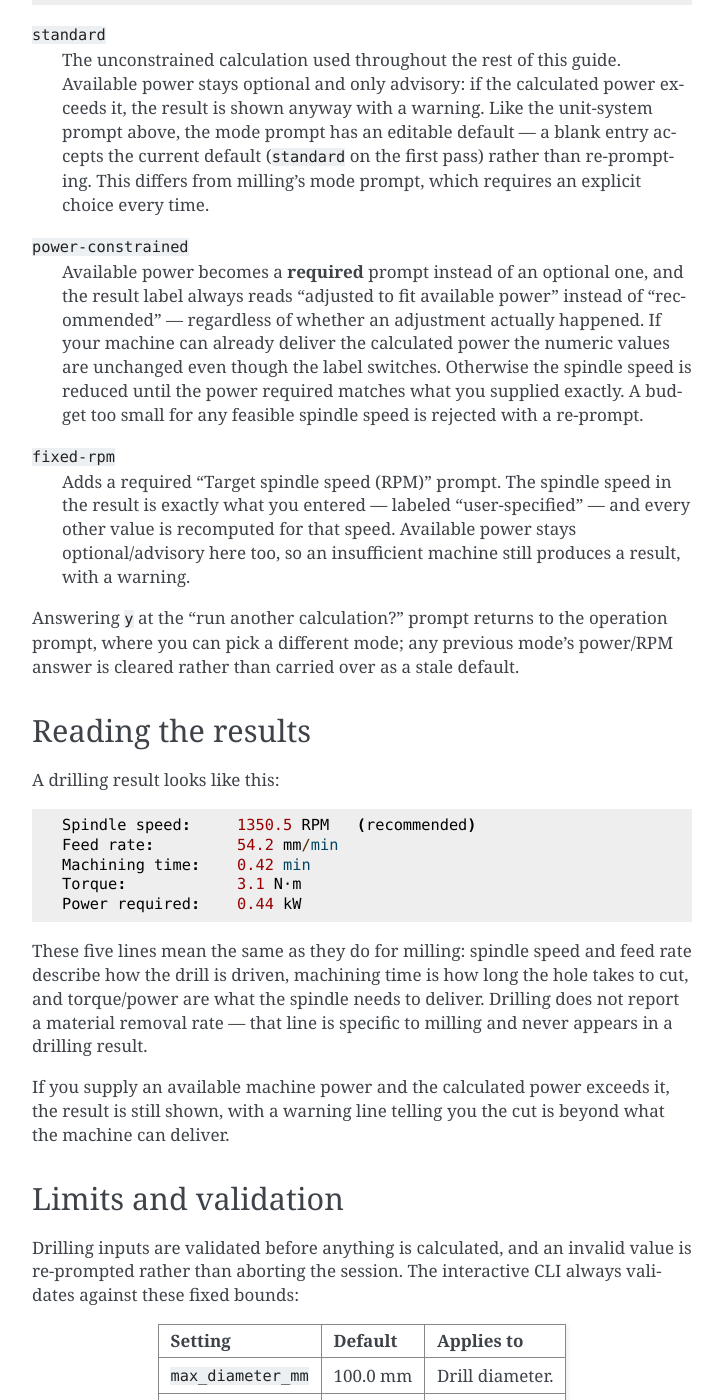
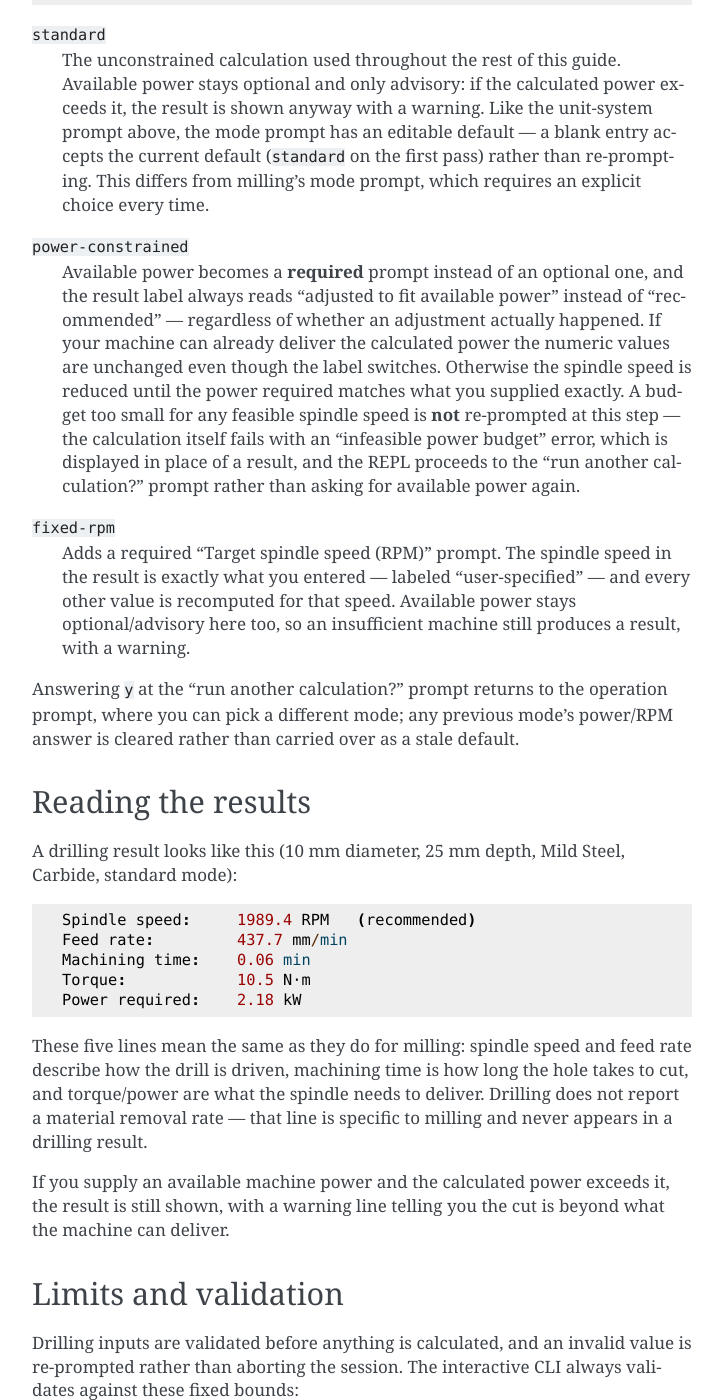
Before and after one commit to kniklas/machine-calc, a Sphinx documentation site: the page built from docs/source/drilling.rst, in a window 1280 px wide and 1400 px high, scrolled down 1286 px. Shown: the whole window, without its empty margins (388-1111 px from the left). Built offline with Sphinx 7.4.7, drawn with Linux system fonts in a browser that asks for light colours; some of the changed text lies outside the part shown.

Commit message:
docs: fix second round of Copilot balanced review findings
- drilling.rst: correct the power-constrained infeasible-budget
  description — it's not re-prompted at that step, calculate() returns
  an error that's displayed, and the REPL proceeds to the run-again
  prompt rather than asking for available power again.
- drilling.rst: replace the illustrative-but-unreproducible sample result
  with real computed output for the documented inputs (10mm diameter,
  25mm depth, Mild Steel, Carbide, standard mode), verified by calling
  calculate() directly.
- drilling.rst: drop the false "must be ... finite" validation claim —
  validate_diameter_mm()/validate_depth_mm() only check positivity and
  the max bound; a NaN value passes both checks undetected.
- drilling-api.rst: add a note on validate_target_rpm()'s missing
  practical lower bound, which lets an extreme subnormal target_rpm
  reach a ZeroDivisionError instead of a structured error (contradicting
  the never-raises contract). This is a pre-existing library bug outside
  this docs-only PR's scope — filed as issue #55 instead of expanding
  this PR into src/ changes.

```diff
--- a/docs/source/drilling.rst
+++ b/docs/source/drilling.rst
@@ -72,7 +72,11 @@
     power the numeric values are unchanged even though the label switches.
     Otherwise the spindle speed is reduced until the power required
     matches what you supplied exactly. A budget too small for any feasible
-    spindle speed is rejected with a re-prompt.
+    spindle speed is **not** re-prompted at this step — the calculation
+    itself fails with an "infeasible power budget" error, which is
+    displayed in place of a result, and the REPL proceeds to the "run
+    another calculation?" prompt rather than asking for available power
+    again.
 
 ``fixed-rpm``
     Adds a required "Target spindle speed (RPM)" prompt. The spindle speed
@@ -89,13 +93,14 @@
 Reading the results
 --------------------
 
-A drilling result looks like this::
+A drilling result looks like this (10 mm diameter, 25 mm depth, Mild Steel,
+Carbide, standard mode)::
 
-    Spindle speed:     1350.5 RPM   (recommended)
-    Feed rate:         54.2 mm/min
-    Machining time:    0.42 min
-    Torque:            3.1 N·m
-    Power required:    0.44 kW
+    Spindle speed:     1989.4 RPM   (recommended)
+    Feed rate:         437.7 mm/min
+    Machining time:    0.06 min
+    Torque:            10.5 N·m
+    Power required:    2.18 kW
 
 These five lines mean the same as they do for milling: spindle speed and
 feed rate describe how the drill is driven, machining time is how long the
@@ -121,7 +126,8 @@
 ``max_depth_mm``                 500.0 mm    Hole depth.
 ===============================  ==========  =========================================
 
-In addition, both values must be positive, finite numbers. Library callers
+In addition, both values must be positive and within the bound above.
+Library callers
 can override these bounds via ``calculate()``'s ``config_path`` argument
 (see :doc:`drilling-api`); the CLI does not expose an equivalent flag — its
 only configuration flag, ``--materials-config``, overrides materials/tools,
```
Also changed, not shown: docs/source/drilling-api.rst (+10 -0 lines).
